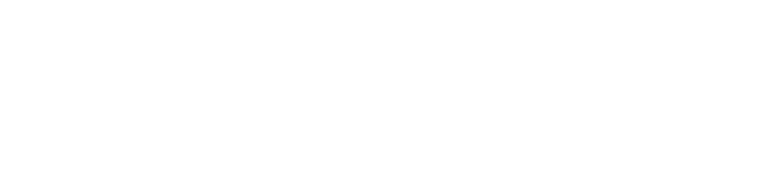
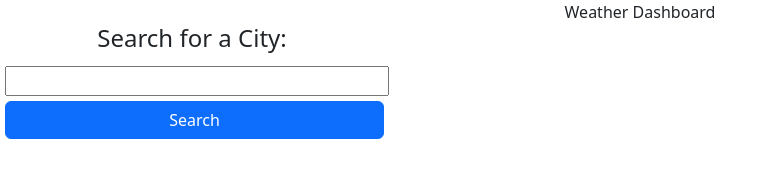
Before and after one commit to ConnorJ75/Connors-Weather-Program, a plain HTML site: page index.html in a window 1280 px wide. Shown: the whole page, without its empty margins (0-772 px from the left). Drawn offline with nearby package versions, Linux system fonts and the light colour scheme.

Commit message:
Started working on the left-most menu in index.html. Also added a css file.

```diff
--- a/index.html
+++ b/index.html
@@ -4,8 +4,23 @@
     <meta charset="UTF-8">
     <meta name="viewport" content="width=device-width, initial-scale=1.0">
     <title>Document</title>
+    <link href="https://cdn.jsdelivr.net/npm/bootstrap@5.3.2/dist/css/bootstrap.min.css" rel="stylesheet" integrity="sha384-T3c6CoIi6uLrA9TneNEoa7RxnatzjcDSCmG1MXxSR1GAsXEV/Dwwykc2MPK8M2HN" crossorigin="anonymous">
 </head>
 <body>
+    <header style="text-align: center;"> Weather Dashboard</header>
+
+    <div id = "leftMenu" style = "width:30%; justify-content: center; text-align: center;">
+        <h4>
+            Search for a City:
+        </h4>
+        <input type="text" style = "margin: 5px; width: 100%;">
+        <a id = "searchButton" style = "display:block; margin-left: 5px;" class="btn btn-primary">
+            Search
+        </a>
+    </div>
+    <div id = "rightMenu">
+
+    </div>
 
     <script src = "script.js"></script>
 </body>
```
Also changed, not shown: style.css (added).
